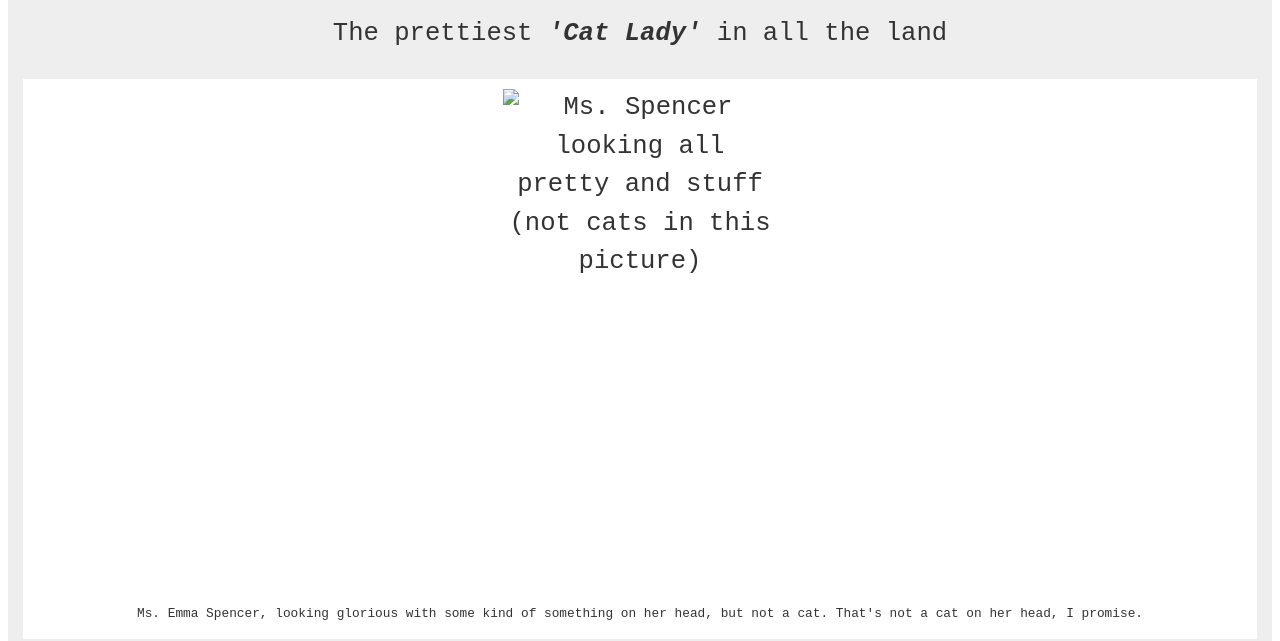
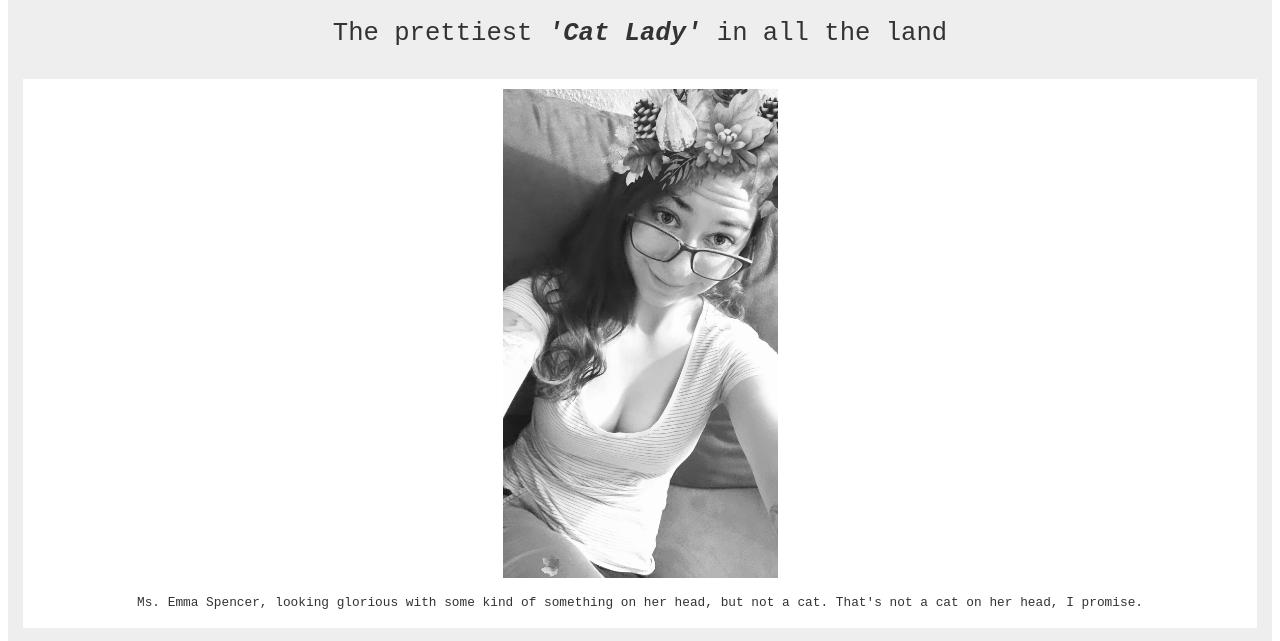
Before and after one commit to bobkarr72/freeCodeCamp-Tribute-Page, a plain HTML site: page index.html in a window 1280 px wide. Shown: the part 194-835 px from the top of the page. Drawn offline with Linux system fonts and the light colour scheme.

Commit message:
Update index.html

```diff
--- a/index.html
+++ b/index.html
@@ -10,7 +10,7 @@
     <h1 id="title">Ms. Emma M. Spencer</h1>
     <p>The prettiest <strong><em>'Cat Lady'</em></strong> in all the land</p>
     <figure id="img-div">
-      <img id="image" src="assets/images/emspencer.jpg" height="500px" width="275px"
+      <img id="image" src="emspencer.jpg" height="500px" width="275px"
         alt="Ms. Spencer looking all pretty and stuff (not cats in this picture)" />
       <figcaption id="img-caption">
         Ms. Emma Spencer, looking glorious with some kind of something on her head, but not a cat. That's not a cat on
```
